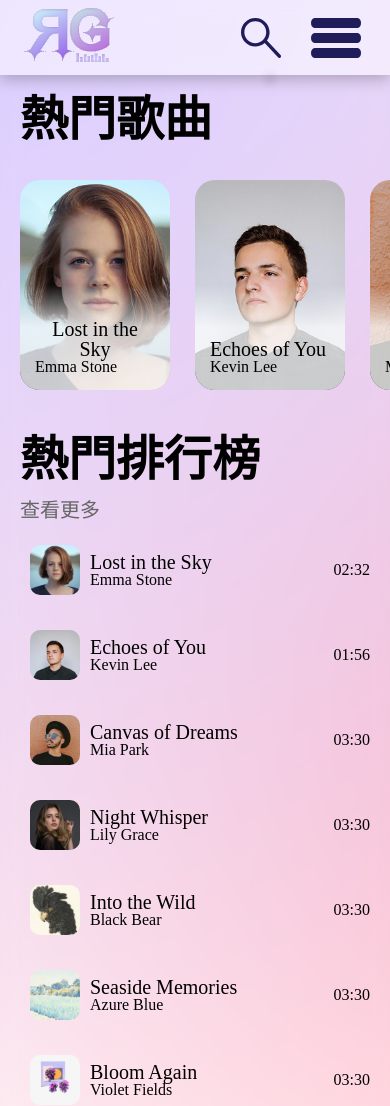
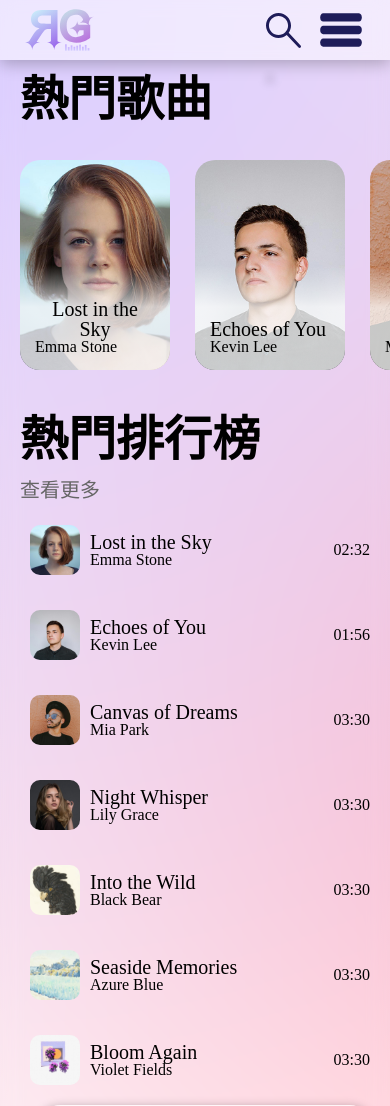
Before and after one commit to XiatinTW/RhythmGalaxy, a PHP site: page /index.html in a window 390 px wide. Shown: the top 1106 px of the page. Run offline with PHP 8.4, Linux system fonts and the light colour scheme.

Commit message:
修改header手機版大小

```diff
--- a/style/RWD.css
+++ b/style/RWD.css
@@ -12,6 +12,7 @@
     .ActivityCard_text1 {
         gap: 15px;
     }
+
     #header {
         padding: 0px 25px;
     }
@@ -407,6 +408,29 @@
 
 /* 手機 */
 @media (max-width: 540px) {
+    #main1 {
+        margin-top: 60px;
+    }
+    #header {
+        height: 60px;
+    }
+
+    #Logo {
+        height: auto;
+        width: 50px;
+    }
+
+    #Nav_medium {
+        height: auto;
+        width: 50px;
+        align-items: unset;
+    }
+
+    #Search_medium {
+        width: 35px;
+        height: 35px;
+    }
+
     .MusicCradList .MusicCrad {
         width: 150px;
         min-width: 150px;
--- a/style/header.css
+++ b/style/header.css
@@ -50,10 +50,8 @@
 
 #Search_medium {
     display: flex;
-    align-items: center;
     width: 50px;
     height: 50px;
-    gap: 10px;
     visibility: hidden;
 }
 
```
